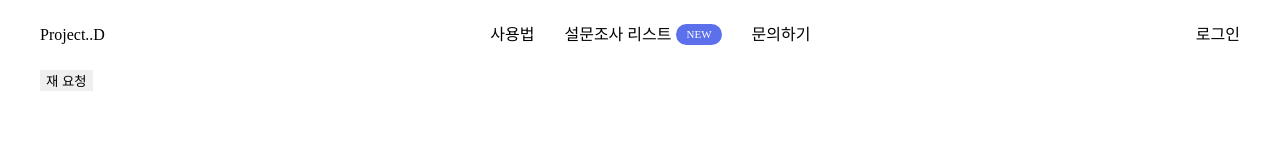
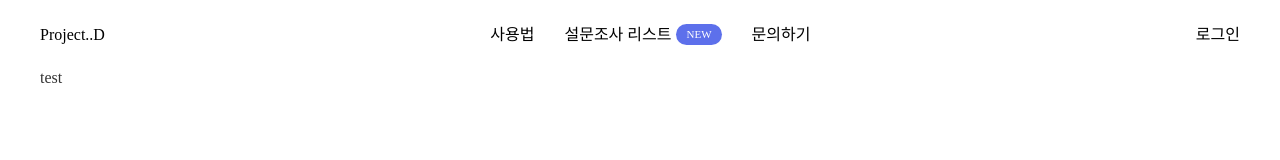
Before and after one commit to phm6530/next-portpolio, a Next.js app: page /about in a window 1280 px wide. Shown: the top 160 px of the page. Built offline with nearby package versions, Linux system fonts and the light colour scheme; no server answers; a web font is replaced by a local one.

Commit message:
Suspense Dynamic 반영

```diff
--- a/src/app/about/page.tsx
+++ b/src/app/about/page.tsx
@@ -1,27 +1,5 @@
 import Grid from "@/components/ui/Grid";
-import { revalidateTag } from "next/cache";
-import { BASE_URL } from "@/config/base";
 
 export default async function AboutPage() {
-  async function serverAction() {
-    "use server";
-    revalidateTag("hitme");
-  }
-
-  await fetch(`${BASE_URL}/api/test`, {
-    headers: {
-      "x-id": "request_1",
-    },
-    next: {
-      tags: ["hitme"],
-    },
-  });
-
-  return (
-    <Grid.center>
-      <form action={serverAction}>
-        <button type="submit">재 요청</button>
-      </form>
-    </Grid.center>
-  );
+  return <Grid.center>test</Grid.center>;
 }
--- a/src/app/layout.tsx
+++ b/src/app/layout.tsx
@@ -5,6 +5,7 @@ import ProviderContext from "@/app/_provider";
 import "@/styles/_styles.scss";
 
 import { Metadata } from "next";
+import { Suspense } from "react";
 
 //메타 데이터
 export const metadata: Metadata = {
@@ -23,8 +24,10 @@ export default function RootLayout({
         <div id="backdrop-portal"></div>
         <div id="modal-portal"></div>
         <ProviderContext>
-          <GlobalNav />
-          <main className="container">{children}</main>
+          <Suspense fallback={<div>loading...</div>}>
+            <GlobalNav />
+            <main className="container">{children}</main>
+          </Suspense>
         </ProviderContext>
         <Footer />
       </body>
--- a/src/app/page.tsx
+++ b/src/app/page.tsx
@@ -1,9 +1,6 @@
 "use client";
 
-import { Metadata } from "next";
 import classes from "./home.module.scss";
-
-import dynamic from "next/dynamic";
 import SurveySlide from "@/app/_main/SurveySlide";
 import Grid from "@/components/ui/Grid";
 import MainGsap from "@/components/_aniPage/MainGsap";
--- /dev/null
+++ b/src/app/template/[...detail]/loading.tsx
@@ -0,0 +1,3 @@
+export default function loading() {
+  return <>로딩..</>;
+}
--- a/src/app/template/page.tsx
+++ b/src/app/template/page.tsx
@@ -7,8 +7,9 @@ import Button from "@/components/ui/button/Button";
 import classes from "./surveyPage.module.scss";
 import TemplateCractor from "@/components/Cractor/TemplateCractor";
 import TemplateList from "@/app/template/_component/TemplateList";
+import { Suspense } from "react";
 
-export default async function CreateSurvey({
+export default async function CreateSurveyPage({
   searchParams,
 }: {
   searchParams: { page: string; sort?: string; search?: string };
@@ -44,12 +45,14 @@ export default async function CreateSurvey({
           </Grid.center>
         </Vanner>
 
+        <Suspense fallback={<div>loaindg...</div>}>
           {/* templat List  */}
           <TemplateList
             page={searchParams.page}
             sort={searchParams.sort}
             search={searchParams.search}
           />
+        </Suspense>
       </div>
     </>
   );
```
Also changed, not shown: src/app/template/[...detail]/page.tsx (+11 -2 lines). Lines whose indentation alone changed are shown as unchanged.
